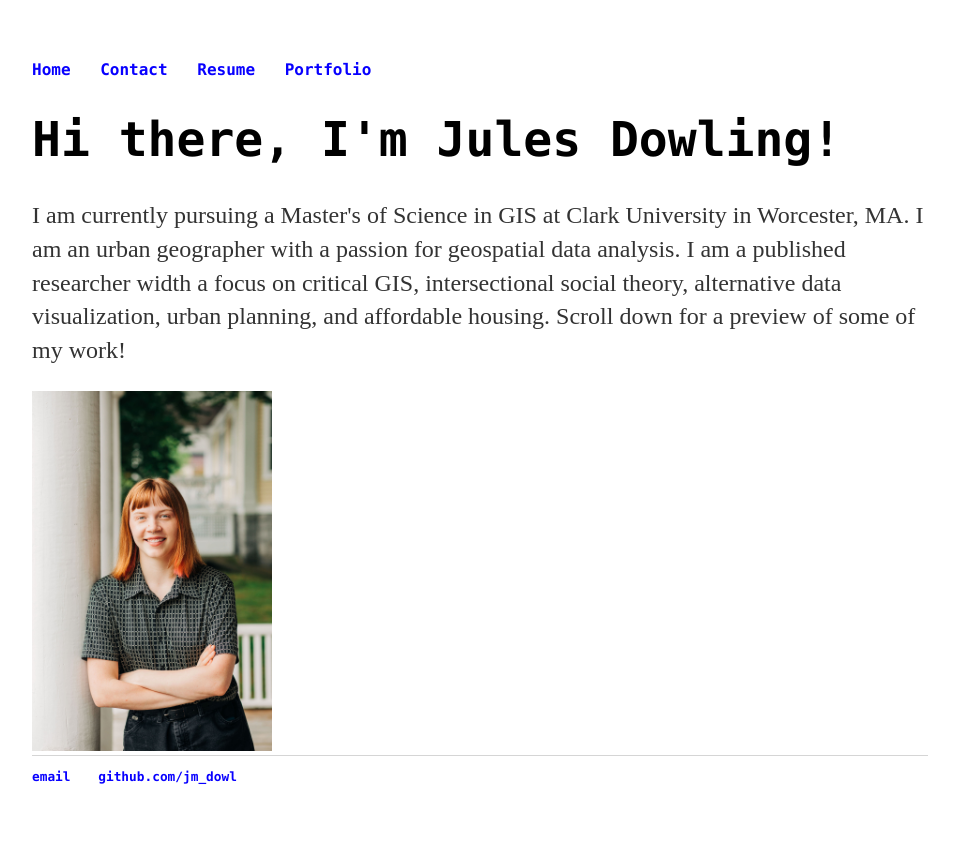
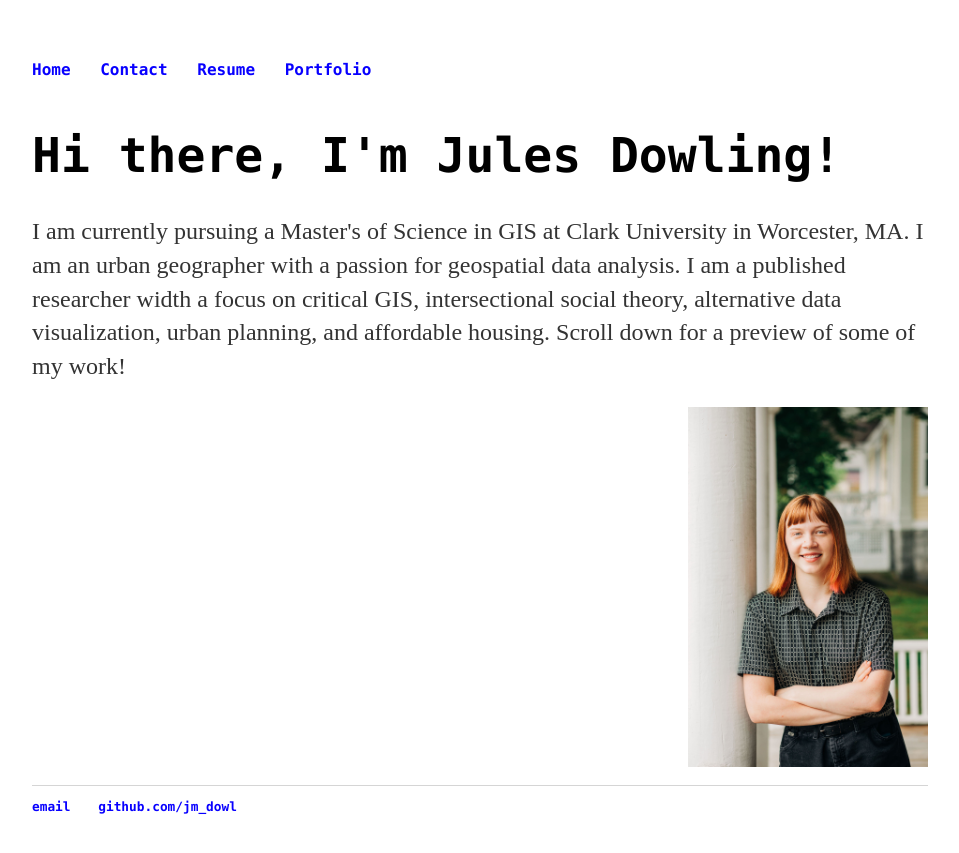
Before and after one commit to jm-dowl/old, a Jekyll site: the page index.html, which Jekyll copies as it is, in a window 1280 px wide. Shown: the top 853 px of the page, without its empty margins (160-1119 px from the left). Built offline with Jekyll 4.4.1, drawn with Linux system fonts in a browser that asks for light colours.

Commit message:
make image inline

```diff
--- a/css/main.css
+++ b/css/main.css
@@ -45,3 +45,11 @@
 .Resume {
   width: 60%;
 }
+
+.blurb {
+  display:inline-block;
+}
+
+.profilepic {
+  display: inline-block;
+}
--- a/index.html
+++ b/index.html
@@ -22,14 +22,16 @@
 				<p> I am currently pursuing a Master's of Science in GIS at Clark University in Worcester, MA. I
 				am an urban geographer with a passion for geospatial data analysis. I am a published researcher width
 			a focus on critical GIS, intersectional social theory, alternative data visualization, urban planning, and affordable housing. Scroll
-		down for a preview of some of my work!  </p>
+		down for a preview of some of my work! </p>
+		<img src="images/Clark_IDCE_2-0295.jpg" alt="Jules Profile" width ="240" align="right">
     		</div><!-- /.blurb -->
 		</div>
 
 
   <!-- /.container -->
-	<img src="images/Clark_IDCE_2-0295.jpg" alt="Jules Profile" width ="240">
+	<div class="profilepic">
 
+</div>
 
 		<footer>
     		<ul>
```
